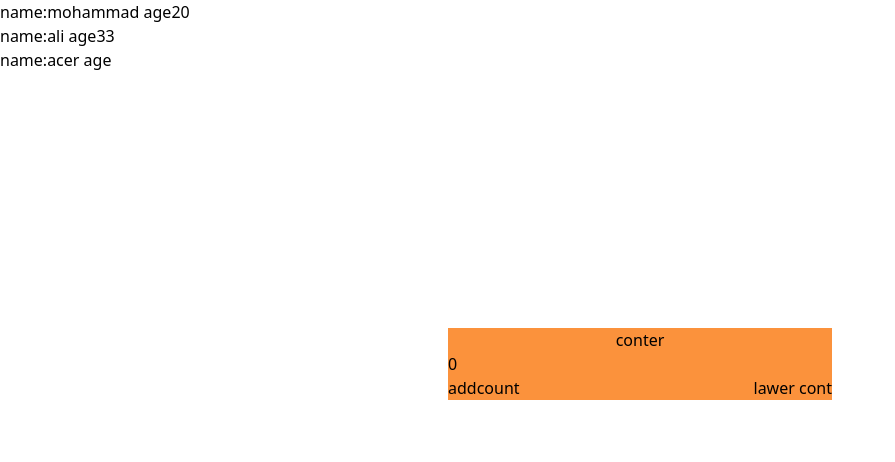
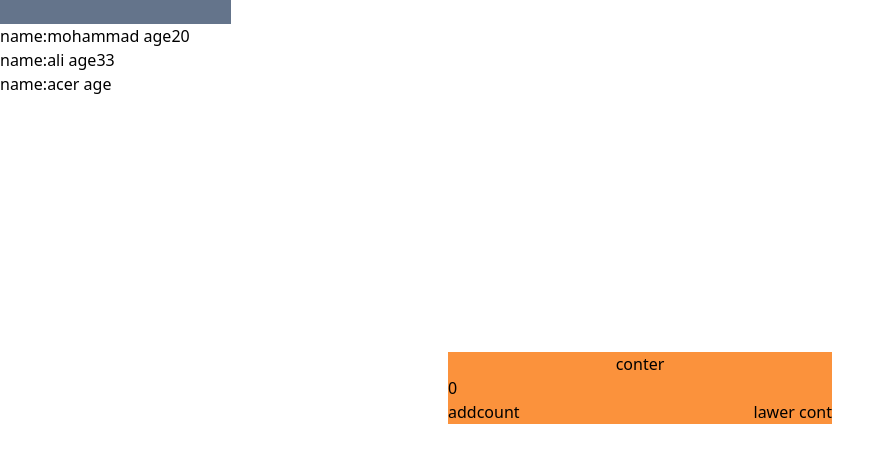
Before and after one commit to mohammadjalizi/learn-react, a React (Create React App) app: page / in a window 1280 px wide. Shown: the top 462 px of the page, without its empty margins (0-895 px from the left). Built offline with nearby package versions, Linux system fonts and the light colour scheme.

Commit message:
added project

```diff
--- a/src/App.js
+++ b/src/App.js
@@ -6,6 +6,7 @@ import React from 'react';
 import Conter from './Copmenen/couter/Conter';
 import Temp from './Copmenen/temps/Temp';
 import Navbar from './Copmenen/navbar/Navbar';
+import Frome from './Copmenen/Frome/Frome';
 
     class  App extends  React.Component {
 
@@ -81,6 +82,8 @@ this.code=25
 // }
       return (
         <div    className='  '>
+
+          <Frome/>
       {this.state.users.map(item=>(
 <div key={item.id}>
 <User {...item}/>
--- a/src/Copmenen/Frome/Frome.jsx
+++ b/src/Copmenen/Frome/Frome.jsx
@@ -2,7 +2,7 @@ import React, { Component } from 'react'
 
 export default class Frome extends Component {
 
-    constructor(prosp){
+    constructor(props){
 super(props)
 this.state={
 username:''
@@ -13,9 +13,9 @@ username:''
     }
   render() {
     return (
-      <div>
+      <div cl>
 <div>
-    <input type="text"  value={this.state.username} />
+    <input type="text"  value={this.state.username}  className=" bg-slate-500 "/>
     </div>
 
 
```
